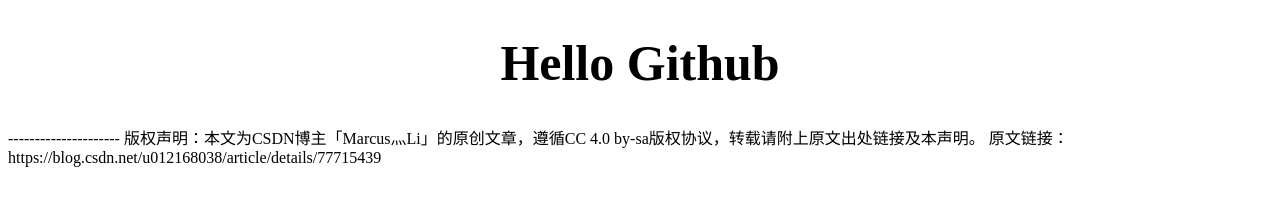
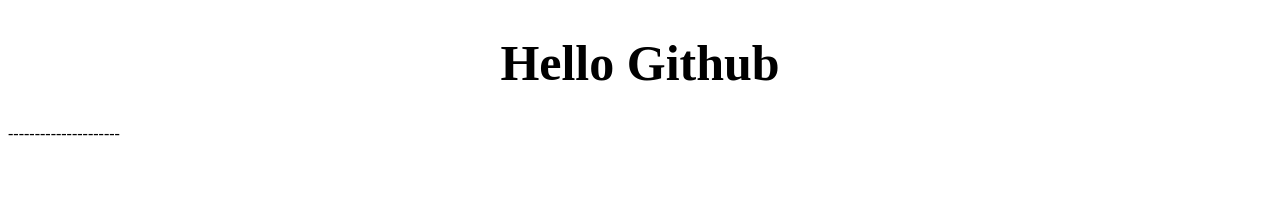
Before and after one commit to sunnyshark2018/sunnyshark, a plain HTML site: page index.html in a window 1280 px wide. Drawn offline with Linux system fonts and the light colour scheme.

Commit message:
Update index.html

```diff
--- a/index.html
+++ b/index.html
@@ -15,5 +15,3 @@
 </body>
 </html>
 ---------------------
-版权声明：本文为CSDN博主「Marcus灬Li」的原创文章，遵循CC 4.0 by-sa版权协议，转载请附上原文出处链接及本声明。
-原文链接：https://blog.csdn.net/u012168038/article/details/77715439
```
